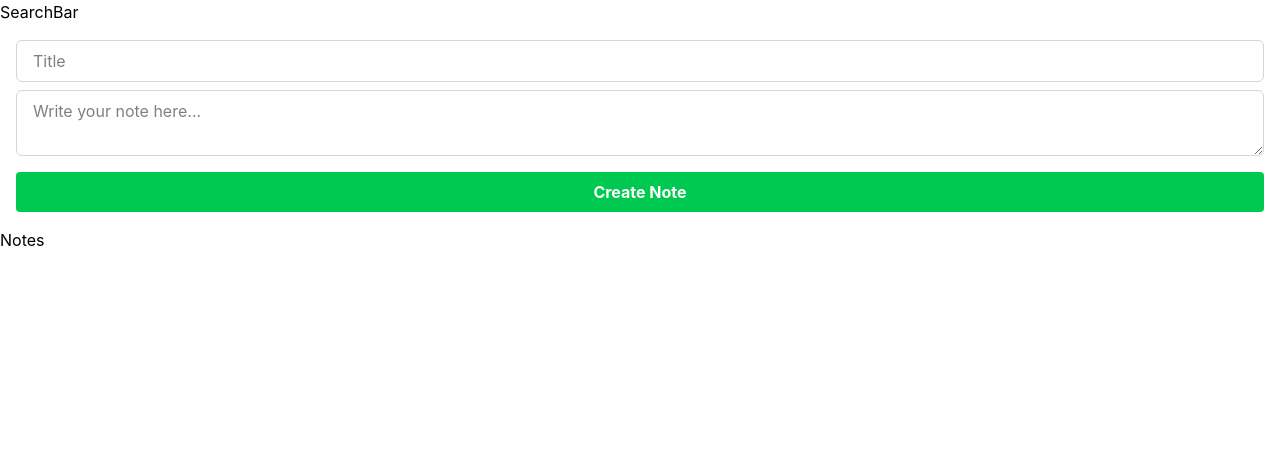
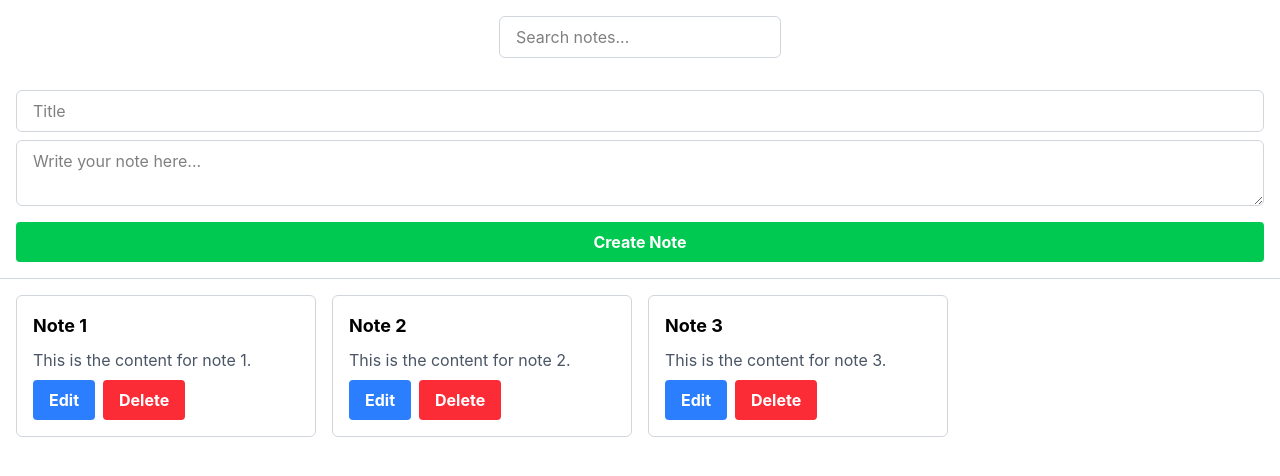
Before and after one commit to humiy74-svg/Think-Board, a React (Vite) app: page / in a window 1280 px wide. Shown: the top 476 px of the page. Built offline with nearby package versions, Linux system fonts and the light colour scheme.

Commit message:
Notes and SearchBar UIs

```diff
--- a/src/components/Notes.tsx
+++ b/src/components/Notes.tsx
@@ -1,3 +1,26 @@
+import NoteCard from "./NoteCard";
+
 export default function Notes() {
-  return <div>Notes</div>;
+  return (
+    <div className="p-4 grid grid-cols-1 sm:grid-cols-2 md:grid-cols-3 lg:grid-cols-4 gap-4 border-t border-gray-300">
+      <NoteCard
+        title="Note 1"
+        content="This is the content for note 1."
+        onEdit={() => console.log("Editing note 1")}
+        onDelete={() => console.log("Deleting note 1")}
+      />
+      <NoteCard
+        title="Note 2"
+        content="This is the content for note 2."
+        onEdit={() => console.log("Editing note 2")}
+        onDelete={() => console.log("Deleting note 2")}
+      />
+      <NoteCard
+        title="Note 3"
+        content="This is the content for note 3."
+        onEdit={() => console.log("Editing note 3")}
+        onDelete={() => console.log("Deleting note 3")}
+      />
+    </div>
+  );
 }
--- a/src/components/SearchBar.tsx
+++ b/src/components/SearchBar.tsx
@@ -1,3 +1,11 @@
 export default function SearchBar() {
-  return <div>SearchBar</div>;
+  return (
+    <div className="flex items-center justify-center p-4">
+      <input
+        type="text"
+        placeholder="Search notes..."
+        className="border border-gray-300 rounded-md py-2 px-4 focus:outline-none focus:ring-2 focus:ring-blue-500"
+      />
+    </div>
+  );
 }
```
